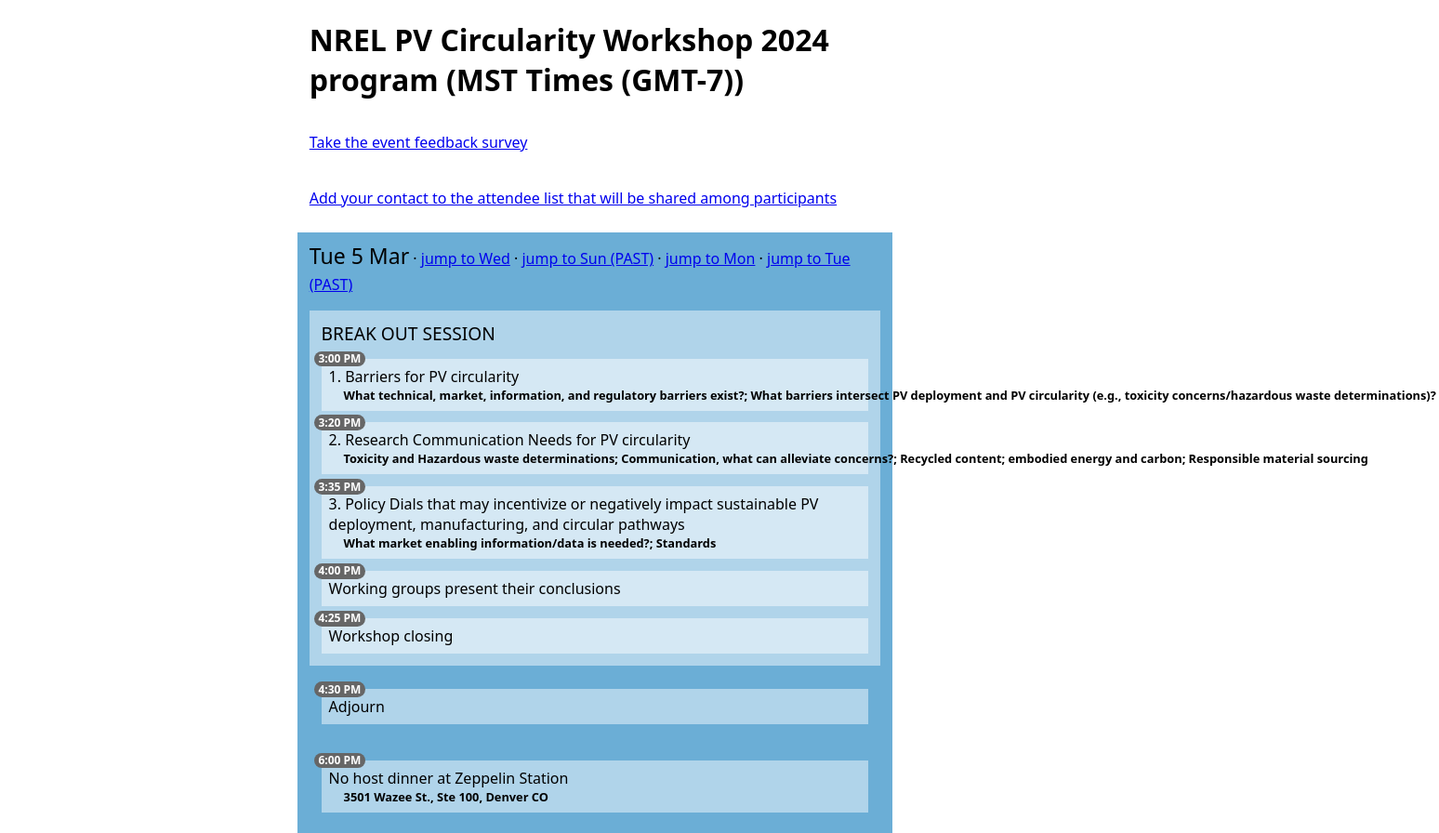
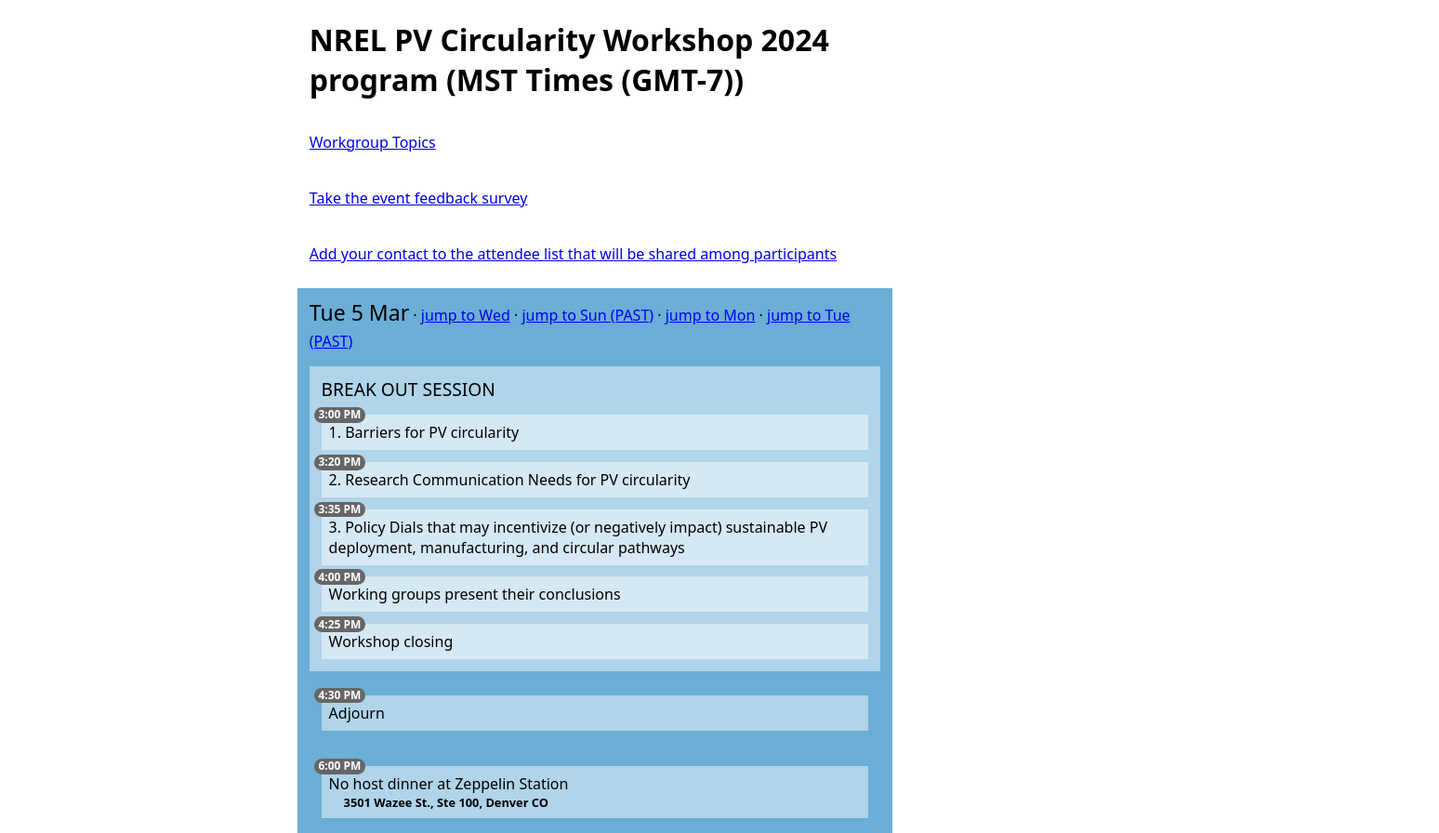
Before and after one commit to pvcw/pvcw.github.io, a plain HTML site: page index.html in a window 1280 px wide. Shown: the top 896 px of the page at 93% size, 1548 px wide, since content can reach past the window. Drawn offline with Linux system fonts and the light colour scheme.

Commit message:
udpate workinggroups

```diff
--- a/index.html
+++ b/index.html
@@ -14,6 +14,8 @@
   <main class="container">
     <h1 style="margin-left: 0.8rem">NREL PV Circularity Workshop 2024 program (MST Times (GMT-7))</h1>
     <ul id="list">
+
+      <li class="session"><a href="https://tinyurl.com/PVCW2024WG">Workgroup Topics</a></li>
       <li class="session"><a href="https://forms.office.com/g/0xfTArCcEu">Take the event feedback survey</a></li>
       <li class="session"><a href="https://forms.office.com/g/nVZNwm7UQT">Add your contact to the attendee list that will be shared among participants<a></li>
 
--- a/program-oral.js
+++ b/program-oral.js
@@ -10,17 +10,14 @@ var program = [
           {
             "badge": "3:00 PM",
             "presentation": "1. Barriers for PV circularity",
-            "author": "What technical, market, information, and regulatory barriers exist?; What barriers intersect PV deployment and PV circularity (e.g., toxicity concerns/hazardous waste determinations)? "
           },
           {
             "badge": "3:20 PM",
             "presentation": "2. Research Communication Needs for PV circularity",
-            "author": "Toxicity and Hazardous waste determinations; Communication, what can alleviate concerns?; Recycled content; embodied energy and carbon; Responsible material sourcing"
           },
           {
             "badge": "3:35 PM",
-            "presentation": "3. Policy Dials that may incentivize or negatively impact sustainable PV deployment, manufacturing, and circular pathways",
-            "author": "What market enabling information/data is needed?; Standards"
+            "presentation": "3. Policy Dials that may incentivize (or negatively impact) sustainable PV deployment, manufacturing, and circular pathways",
            },
           {
             "badge": "4:00 PM",
```
